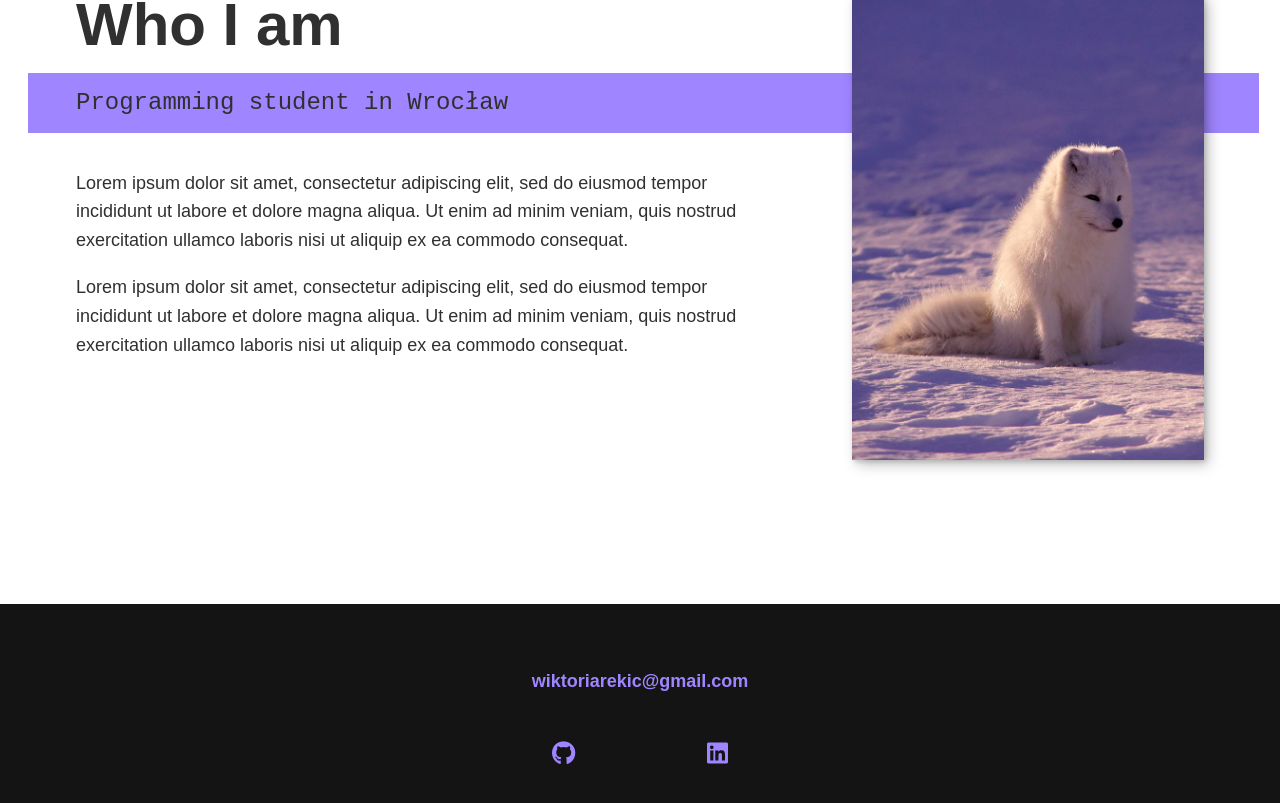
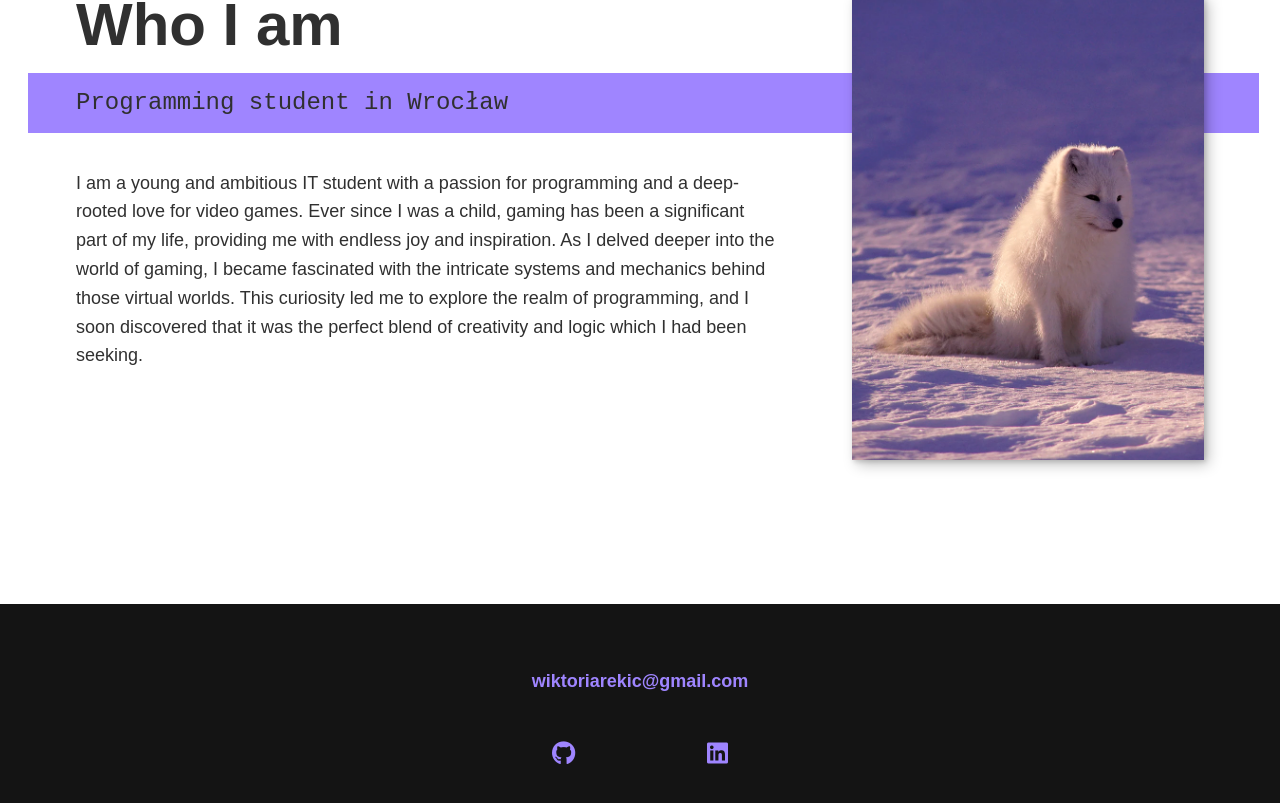
Before and after one commit to tentacle-bean/portfolio, a React (Vite) app: page /aboutme in a window 1280 px wide. Shown: the part 1073-1876 px from the top of the page. Built offline with nearby package versions, Linux system fonts and the light colour scheme.

Commit message:
updated aboutme and services information

```diff
--- a/src/components/AboutMe.jsx
+++ b/src/components/AboutMe.jsx
@@ -14,8 +14,7 @@ function AboutMe(){
                 <p className="section-subtitle section-subtitle-aboutme">Programming student in Wrocław</p>
                 <img className="profile-pic-full" alt="alternative profile picture" src="profile-pic-full.png" />
                 <div className="about-me-container">
-                    <p className="about-me">Lorem ipsum dolor sit amet, consectetur adipiscing elit, sed do eiusmod tempor incididunt ut labore et dolore magna aliqua. Ut enim ad minim veniam, quis nostrud exercitation ullamco laboris nisi ut aliquip ex ea commodo consequat.</p>
-                    <p className="about-me">Lorem ipsum dolor sit amet, consectetur adipiscing elit, sed do eiusmod tempor incididunt ut labore et dolore magna aliqua. Ut enim ad minim veniam, quis nostrud exercitation ullamco laboris nisi ut aliquip ex ea commodo consequat.</p>
+                    <p className="about-me">I am a young and ambitious IT student with a passion for programming and a deep-rooted love for video games. Ever since I was a child, gaming has been a significant part of my life, providing me with endless joy and inspiration. As I delved deeper into the world of gaming, I became fascinated with the intricate systems and mechanics behind those virtual worlds. This curiosity led me to explore the realm of programming, and I soon discovered that it was the perfect blend of creativity and logic which I had been seeking.</p>
                 </div>
             </div>
         </section>
--- a/src/components/Services.jsx
+++ b/src/components/Services.jsx
@@ -14,21 +14,31 @@ function Services(){
                 <h2 className="section-title section-title-services">Technologies I use</h2>
 
                 <div className="service">
-                    <h3 className="service-name">Design + Development</h3>
-                    <p className="service-desc">Lorem ipsum dolor sit amet, consectetur adipiscing elit, sed do eiusmod tempor incididunt ut labore et dolore magna aliqua. Ut enim ad minim veniam, quis nostrud exercitation ullamco laboris nisi ut aliquip ex ea commodo consequat.</p>
+                    <h3 className="service-name">HTML + CSS</h3>
+                    <ul className="service-desc">
+                        <li>Creating conceptual skeletons of web applications</li>
+                        <li>Programming fully responsive designs using CSS Flexbox and Grid</li>
+                    </ul>
                 </div>
 
                 <div className="service">
-                    <h3 className="service-name">E-Commerce</h3>
-                    <p className="service-desc">Lorem ipsum dolor sit amet, consectetur adipiscing elit, sed do eiusmod tempor incididunt ut labore et dolore magna aliqua. Ut enim ad minim veniam, quis nostrud exercitation ullamco laboris nisi ut aliquip ex ea commodo consequat.</p>
+                    <h3 className="service-name">Javascript</h3>
+                    <ul className="service-desc">
+                        <li>DOM manipulation</li>
+                        <li>creating objects and classes</li>
+                        <li>using async js to communicate with APIs</li>
+                    </ul>
                 </div>
 
                 <div className="service">
-                    <h3 className="service-name">WordPress</h3>
-                    <p className="service-desc">Lorem ipsum dolor sit amet, consectetur adipiscing elit, sed do eiusmod tempor incididunt ut labore et dolore magna aliqua. Ut enim ad minim veniam, quis nostrud exercitation ullamco laboris nisi ut aliquip ex ea commodo consequat.</p>
+                    <h3 className="service-name">React + Redux</h3>
+                    <ul className="service-desc">
+                        <li>dynamically creating functional components using provided data</li>
+                        <li>understanding the concept of prop communication between various related components</li>
+                        <li>understanding the usage of most commonly used hooks</li>
+                        <li>Redux with RTK</li>
+                    </ul>
                 </div>
-
-                {/* <a className="btn-work" href="#work">see my work</a> */}
             </div>
         </section>
     )
--- a/src/styles/index.css
+++ b/src/styles/index.css
@@ -153,6 +153,10 @@ strong{
     background-color: var(--clr-light);
     left: 10%;
     bottom: -0.5em;
+}
+
+.service-desc{
+    text-align: left;
 }
 
 
```
